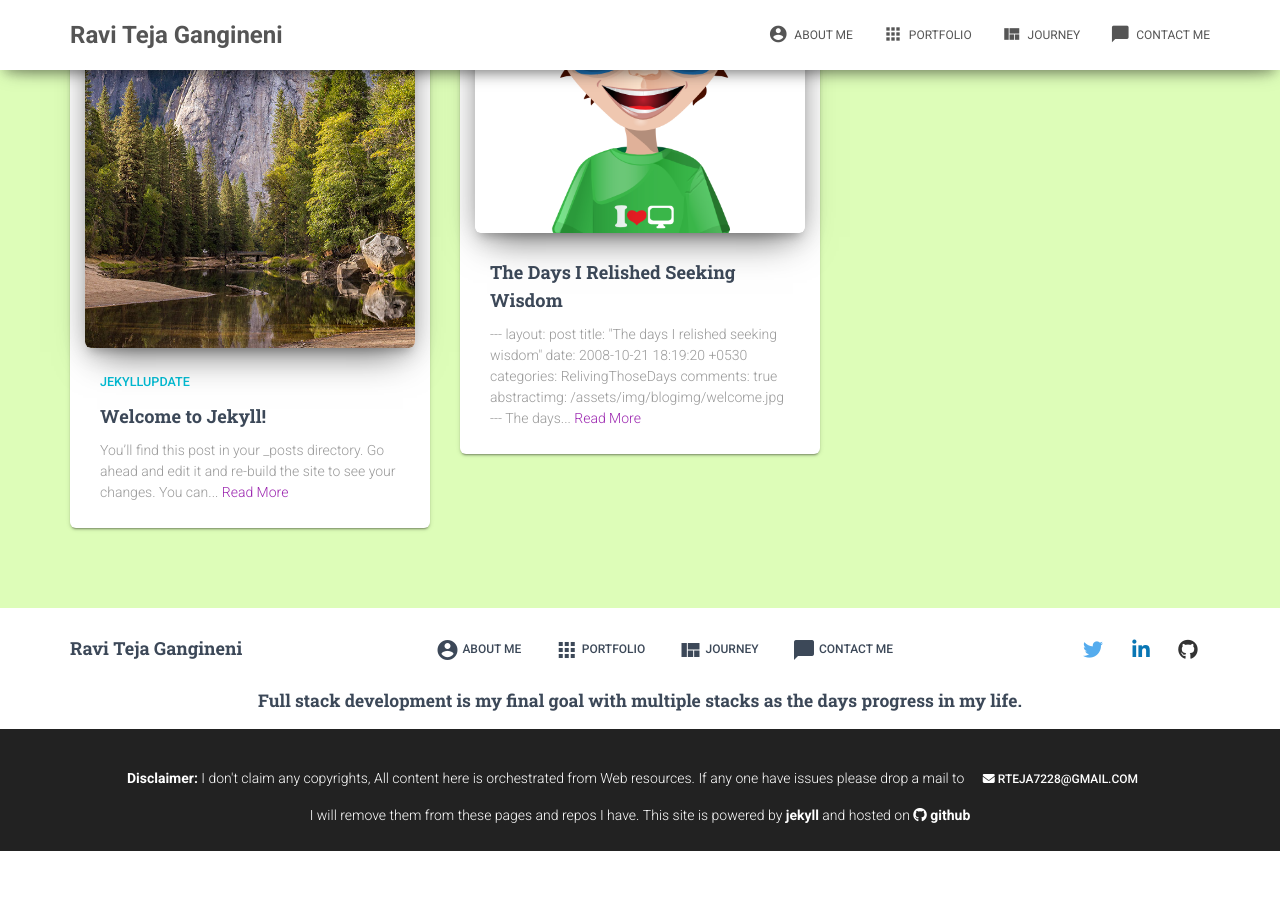
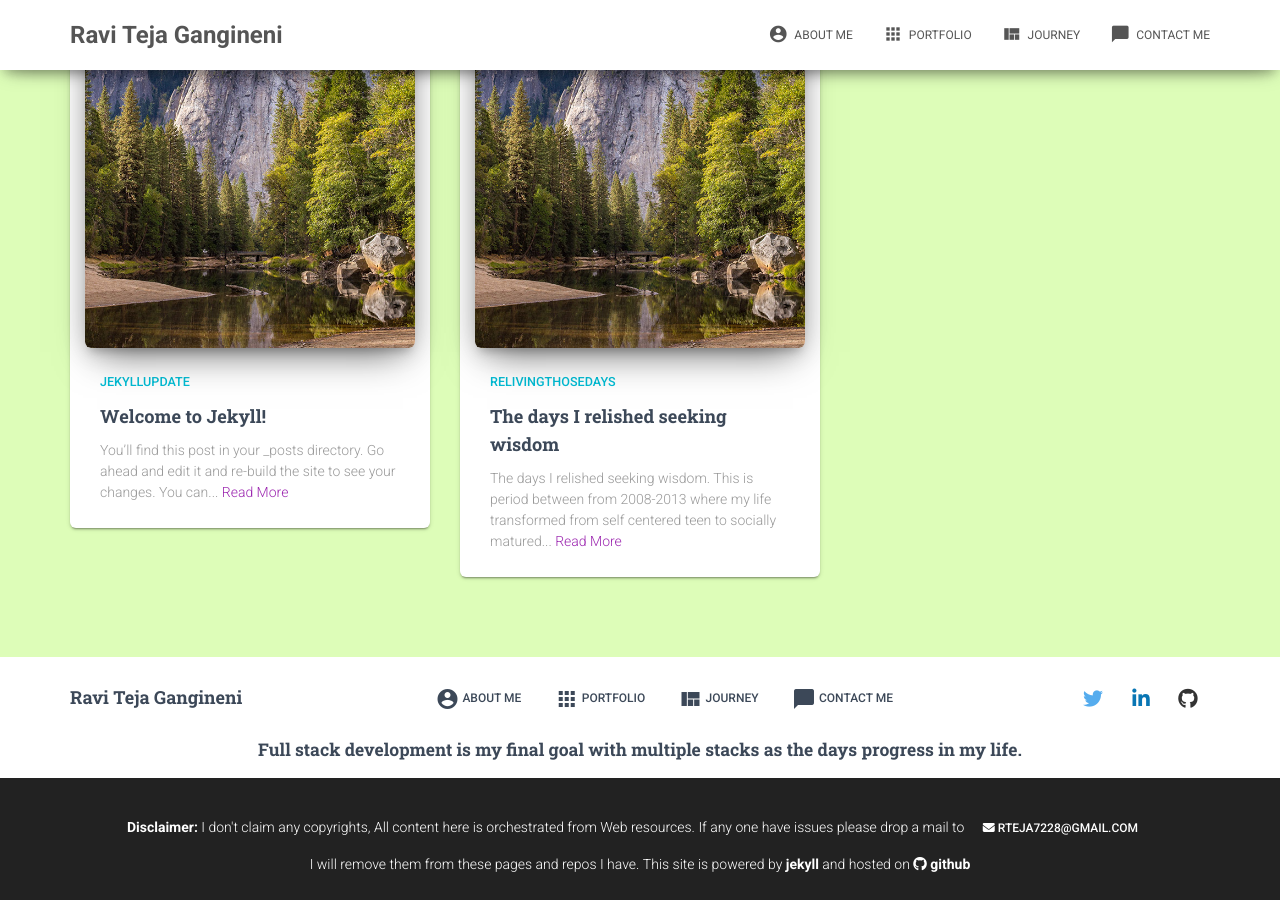
Before and after one commit to rteja91/rteja91.github.io, a Jekyll site: the page built from index.html, in a window 1280 px wide and 900 px high, scrolled down 3803 px. Built offline with Jekyll 4.4.1, drawn with Linux system fonts in a browser that asks for light colours; nearby versions of some CDN libraries; before the commit the page ends 4654 px from its top, so only the background shows below that.

Commit message:
Update 2013-10-21-The-days-I-relished-seeking-wisdom.html

```diff
--- a/_posts/2013-10-21-The-days-I-relished-seeking-wisdom.html
+++ b/_posts/2013-10-21-The-days-I-relished-seeking-wisdom.html
@@ -1,4 +1,4 @@
-<pre><code>---
+---
 layout: post
 title:  "The days I relished seeking wisdom"
 date:   2008-10-21 18:19:20 +0530
@@ -6,7 +6,6 @@ categories: RelivingThoseDays
 comments: true
 abstractimg: /assets/img/blogimg/welcome.jpg
 ---
-</code></pre>
 
 
 
```
